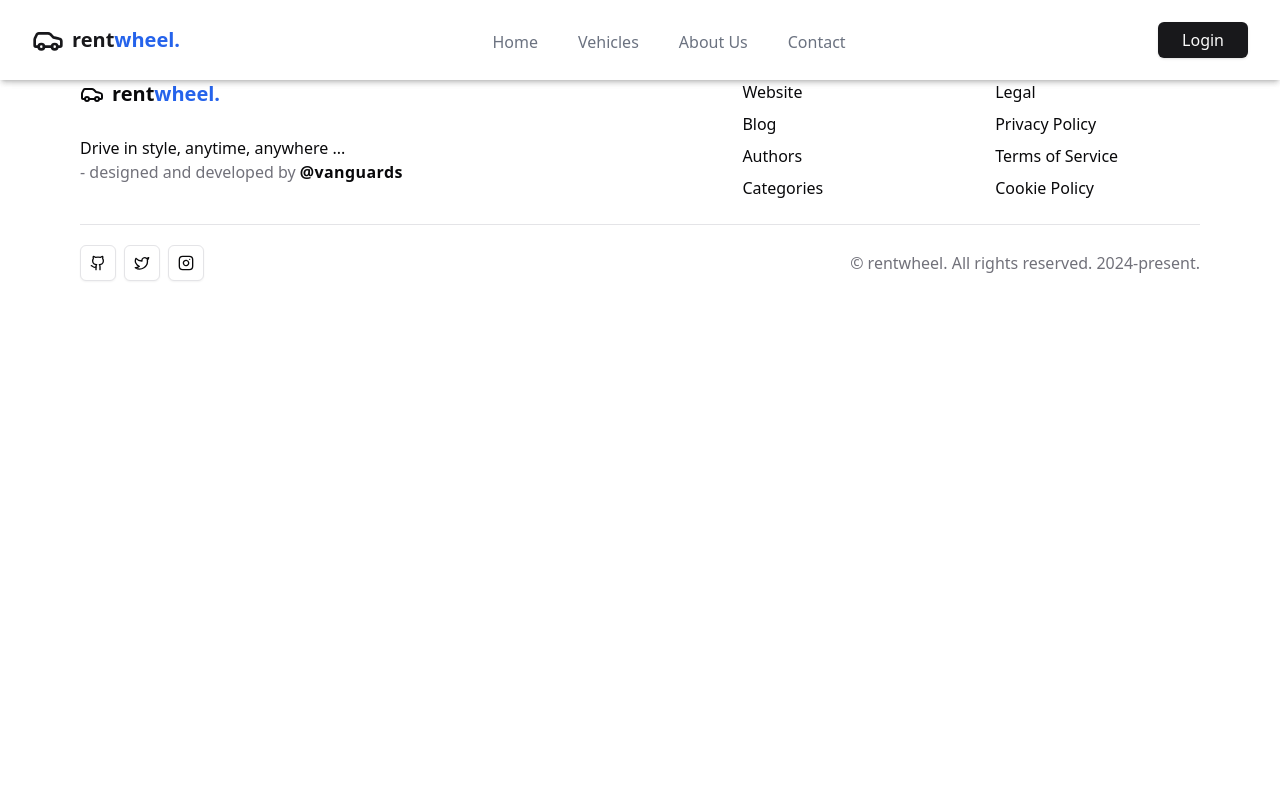
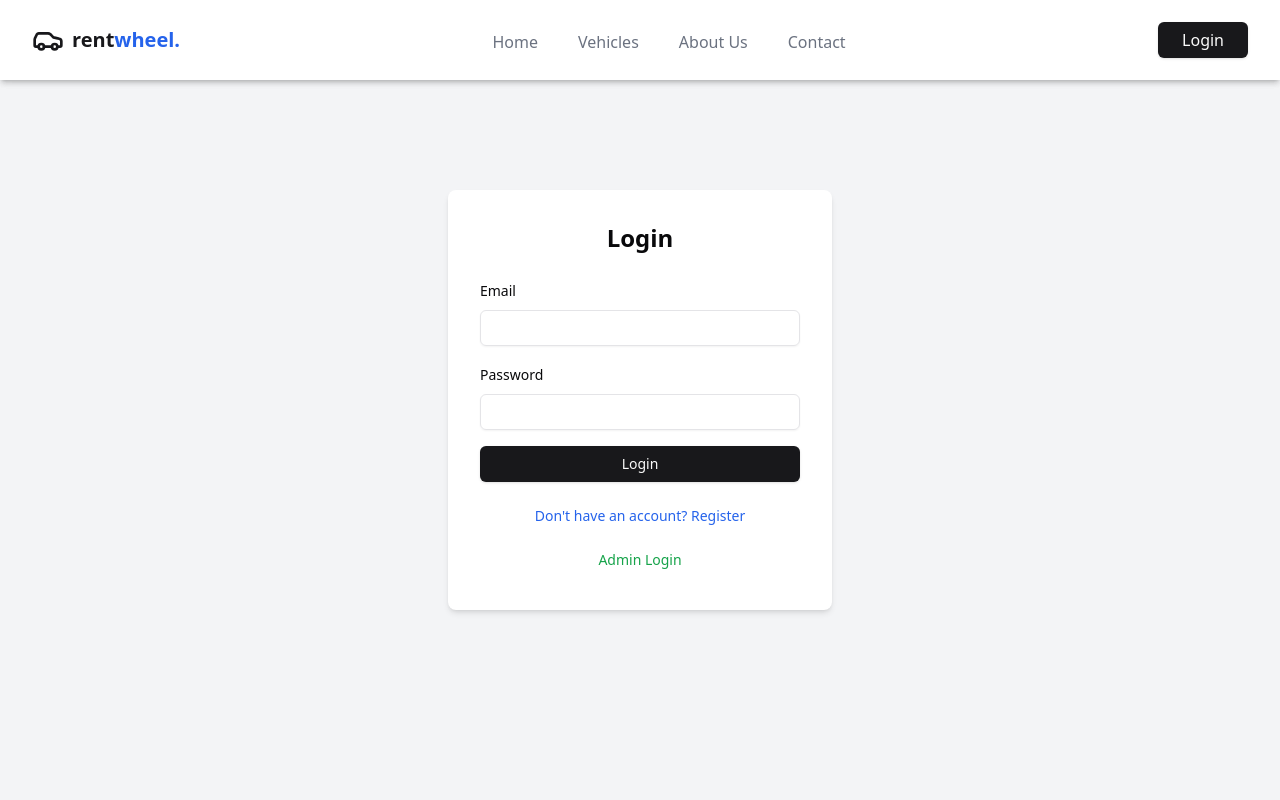
Before and after one commit to Somilg11/rentwheel, a React (Vite) app in the folder frontend/: page /login in a window 1280 px wide. Shown: the top 800 px of the page. Built offline with nearby package versions, Linux system fonts and the light colour scheme.

Commit message:
route adding

```diff
--- a/frontend/src/App.jsx
+++ b/frontend/src/App.jsx
@@ -6,6 +6,8 @@
 import Contact from './pages/Contact';
 import Footer from './components/Footer';
 import BookingPage from './components/BookingPage';
+import RegisterPage from './pages/UserRegister';
+import LoginPage from './pages/UserLogin';
 
 function App() {
   return (
@@ -18,7 +20,8 @@
         <Route path="/about" element={<About />} />
         <Route path="/contact" element={<Contact />} />
         <Route path='/booking' element={<BookingPage />} />
-
+        <Route path='/register' element={<RegisterPage />} />
+        <Route path='/login' element={<LoginPage />} />
       </Routes>
       <Footer />
 
--- a/frontend/src/components/Navbar.jsx
+++ b/frontend/src/components/Navbar.jsx
@@ -1,5 +1,4 @@
 import { Car, Menu } from "lucide-react";
-import { Link } from "react-router-dom";
 import { useState } from "react";
 
 import { Button } from "@/components/ui/button";
```
